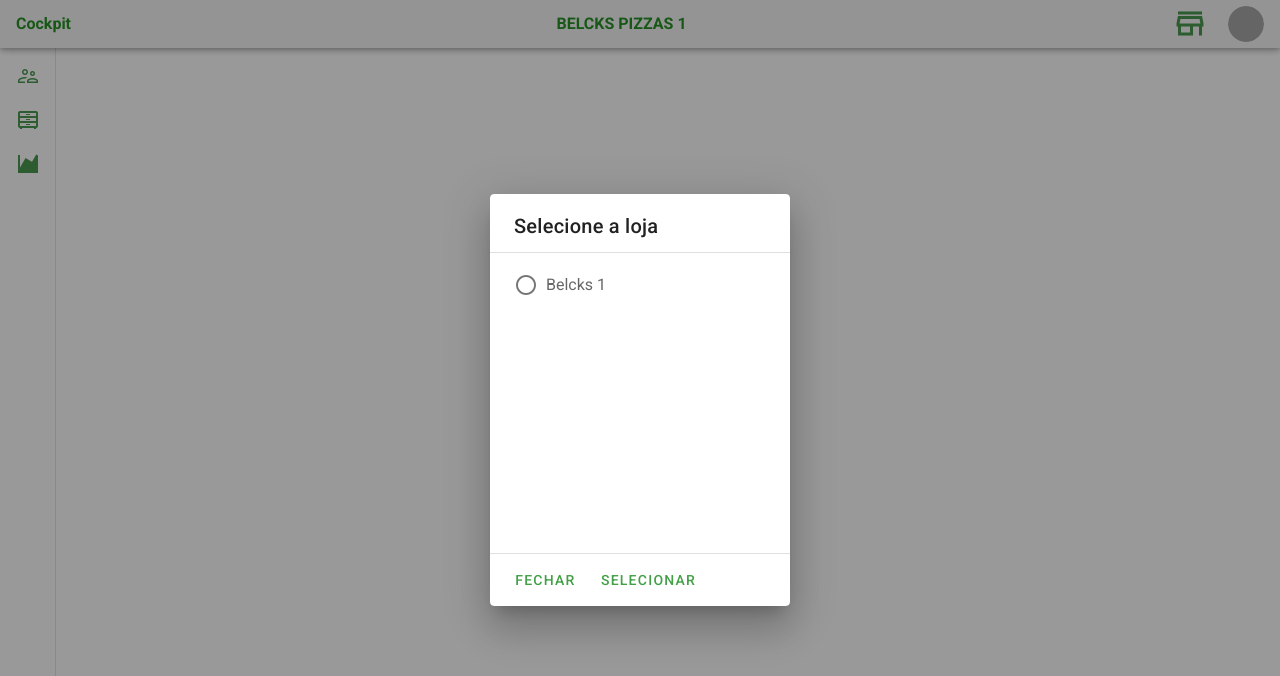
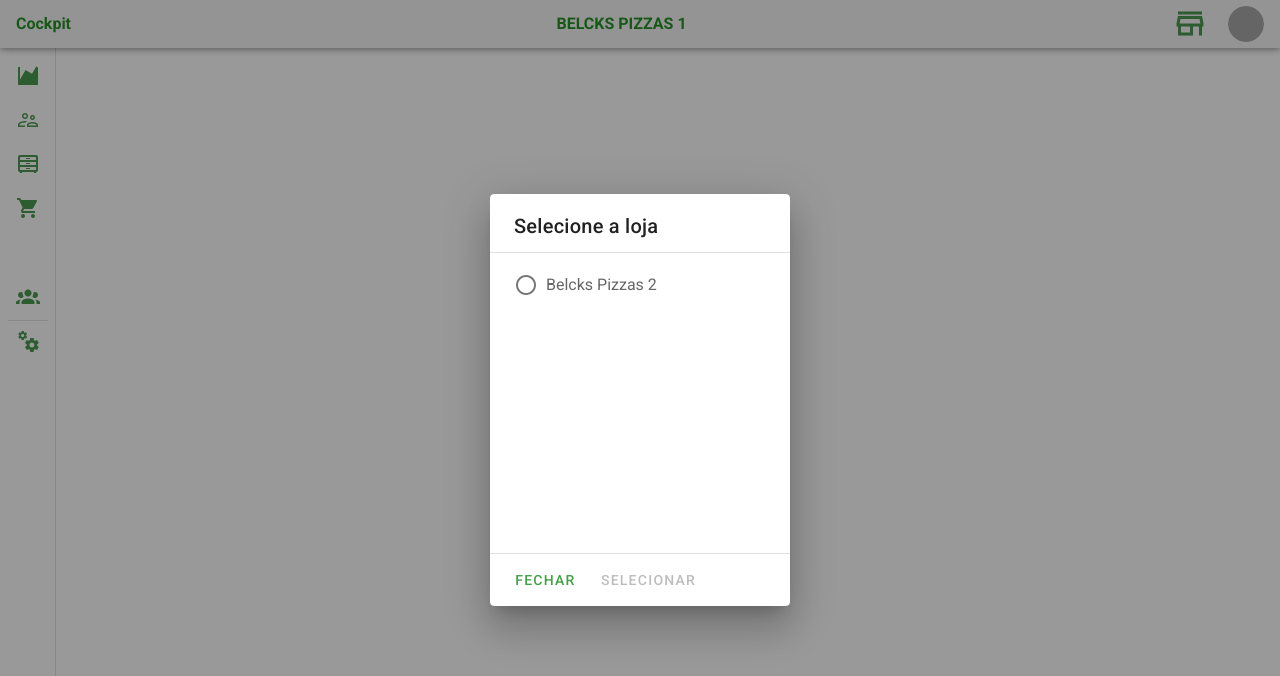
Before and after one commit to gmsdev04/beststore-cockpit, a Vue app: page / in a window 1280 px wide. Both pictures are taken after a click on the button 1190 px from the left and 24 px from the top of the page. Shown: the top 676 px of the page. Built offline with nearby package versions, Linux system fonts and the light colour scheme; grey boxes are pictures that could not be loaded.

Commit message:
incluindo ajustes seleção de lojas e incluindo mais opções no menu leftMenu

```diff
--- a/src/App.vue
+++ b/src/App.vue
@@ -15,7 +15,7 @@
 <script>
 import NavBar from './templates/NavBar.vue'
 import LeftMenu from './templates/LeftMenu.vue'
-
+import bus from '@/eventBus'
 export default {
   name: 'App',
 
@@ -25,8 +25,13 @@
     return {
         store : 'Belcks Pizzas 1',
         darkTheme :false
-
      }
+  },
+  created(){
+    bus.listenEvent('storeSelected',value  => {
+        value == value
+        this.store = 'Belcks Pizzas 2'
+    })
   }
 };
 </script>
--- a/src/templates/LeftMenu.vue
+++ b/src/templates/LeftMenu.vue
@@ -18,7 +18,16 @@
             <v-list-item-title>{{ item.title }}</v-list-item-title>
           </v-list-item-content>
         </v-list-item>
+      <v-divider/>
+      <v-list-item >
+          <v-list-item-icon>
+            <v-icon color="green darken-2">mdi-cogs</v-icon>
+          </v-list-item-icon>
 
+          <v-list-item-content>
+            <v-list-item-title>Configurações da loja</v-list-item-title>
+          </v-list-item-content>
+        </v-list-item>
       </v-list>
     </v-navigation-drawer>
 </template>
@@ -33,8 +42,14 @@
     },
     data(){
         return {
-            items: [{
-                    title: 'Usuarios',
+            items: [
+                {
+                    title: 'Agora',
+                    icon: 'mdi-chart-areaspline-variant',
+                    color: 'green darken-2'
+                },
+                {
+                    title: 'Usuários',
                     icon: 'mdi-account-supervisor-outline',
                     color: 'green darken-2'
                 },
@@ -44,8 +59,18 @@
                     color: 'green darken-2'
                 },
                 {
-                    title: 'Agora',
-                    icon: 'mdi-chart-areaspline-variant',
+                    title: 'Vendas',
+                    icon: 'mdi-cart',
+                    color: 'green darken-2'
+                },
+                {
+                    title: 'Utilizado',
+                    icon: 'mdi-cash-usd',
+                    color: 'green darken-2'
+                },
+                {
+                    title: 'Grupos de acessos',
+                    icon: 'mdi-account-group',
                     color: 'green darken-2'
                 },
             ]
@@ -74,7 +99,4 @@
   height: 47px;
 }
 
-.store-name{
-
-}
 </style>
--- a/src/templates/NavBar.vue
+++ b/src/templates/NavBar.vue
@@ -2,7 +2,7 @@
 
 <div>
    <v-app-bar app hide-on-scroll :dark="darkTheme" dense>
-      <transition enter-active-class="animate__animated animate__bounceInLeft"
+      <transition mode="out-in" enter-active-class="animate__animated animate__bounceInLeft"
         leave-active-class="animate__animated animate__backOutLeft">
         <div class="cockpit-text" v-show="$vuetify.breakpoint.lg || $vuetify.breakpoint.md || $vuetify.breakpoint.sm">Cockpit</div>
       </transition>
--- a/src/templates/SelectStore.vue
+++ b/src/templates/SelectStore.vue
@@ -42,6 +42,7 @@
             @click="selecionar"
             color="green darken-1"
             text
+            :disabled="selectButtonIsDisabled"
           >
             Selecionar
           </v-btn>
@@ -64,14 +65,20 @@
     },
     methods :{
         selecionar(){
-            console.log('selecionando',this.selectedStore)
+            bus.emitEvent('storeSelected', this.selectedStore)
+            this.selectStore = false //desativa o dialog depois de enviar o evento de seleção
         }
     },
     created(){
         bus.listenEvent('selectStore',value  => {
-            this.stores.push({name:'Belcks 1',id:1}) //vem da api
+            this.stores.push({name:'Belcks Pizzas 2',id:1}) //vem da api
             this.selectStore = value;
         })
+    },
+    computed: {
+      selectButtonIsDisabled() {
+        return this.selectedStore == ''; //ATIVA BOTÃO SE ALGO SELECIONADO
+      }
     }
 }
 </script>
```
